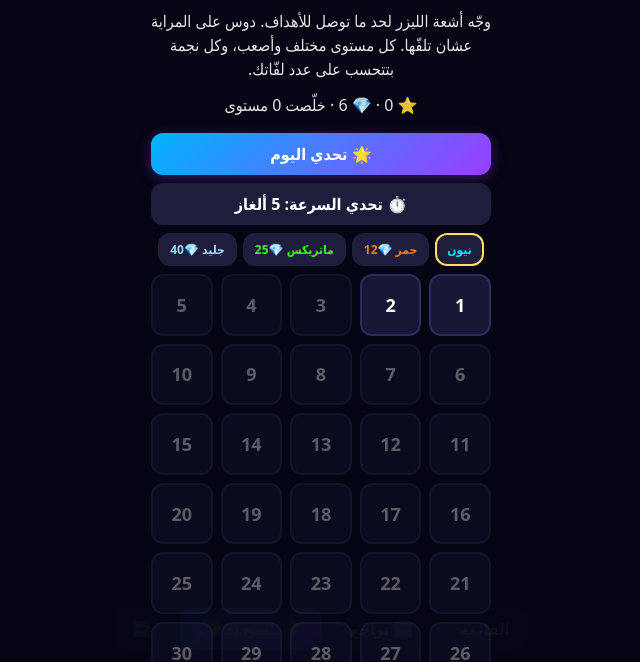
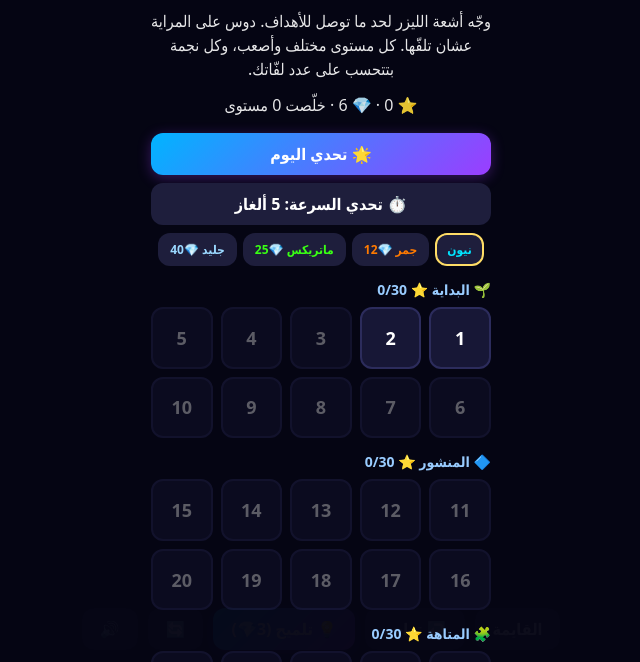
Before and after one commit to mohamedelsayed16399-bit/laser-mirrors-ar, a plain HTML site: page index.html in a window 1280 px wide. Shown: the part 138-800 px from the top of the page, without its empty margins (319-959 px from the left). Drawn offline with Linux system fonts and the light colour scheme.

Commit message:
Update index.html

```diff
--- a/index.html
+++ b/index.html
@@ -20,7 +20,7 @@ p{max-width:340px;line-height:1.5;opacity:.9;margin:6px}
 </style></head><body>
 <div id="top"><span id="lvl"></span><span id="mv"></span><span id="gem"></span></div>
 <canvas id="c"></canvas>
-<div id="bar"><button class="s" id="menub">القايمة</button><button class="s" id="undo">↩️ تراجع</button><button id="hint">💡 تلميح (3💎)</button><button class="s" id="reset">🔄</button></div>
+<div id="bar"><button class="s" id="menub">القايمة</button><button class="s" id="undo">↩️ تراجع</button><button id="hint">💡 تلميح (3💎)</button><button class="s" id="reset">🔄</button><button class="s" id="sndb">🔊</button></div>
 <div class="ov" id="menu"><h1>ليزر المرايا</h1><p>💎 من المستوى 9: المنشور ◆ بيقسم الشعاع لفرعين، لازم تنوّر كل أهداف اللون.</p><p>وجّه أشعة الليزر لحد ما توصل للأهداف. دوس على المراية عشان تلفّها. كل مستوى مختلف وأصعب، وكل نجمة بتتحسب على عدد لفّاتك.</p><p id="sum"></p><div id="grid"></div></div>
 <div class="ov hide" id="win"><h1>برافو!</h1><p id="wres"></p><button id="next">المستوى الجاي ◀</button><button class="s" id="wmenu">القايمة</button></div>
 <script>
@@ -84,6 +84,7 @@ function start(n){ta=null;daily=false;cur=n;L=gen(n);if(!L){L=gen(n+1)}moves=0;h
 function upd(){document.getElementById('lvl').textContent='المستوى '+cur;document.getElementById('mv').textContent='لفّات: '+moves+' / مثالي '+L.par;document.getElementById('gem').textContent='💎 '+sv.gems}
 cv.addEventListener('pointerdown',e=>{if(!L||solvedAt)return;const r=cv.getBoundingClientRect();const x=Math.floor((e.clientX-r.left-OX)/CS),y=Math.floor((e.clientY-r.top-OY)/CS);const c=L.cells[x+','+y];if(c&&c.t==='M'){c.s=c.s==='/'?'\\':'/';moves++;hist.push(x+','+y);hinted=null;beep(420,.08,'square',.04);for(let i=0;i<6;i++)parts.push({x:x+.5,y:y+.5,vx:Math.random()-.5,vy:Math.random()-.5,l:.4,c:'#fff'});upd();if(solved(L))win()}});
 document.getElementById('undo').onclick=()=>{if(!L||solvedAt||!hist.length)return;const k=hist.pop();const c=L.cells[k];c.s=c.s==='/'?'\\':'/';moves++;upd()};
+document.getElementById('sndb').onclick=function(){sv.snd=sv.snd?0:1;persist();this.textContent=sv.snd?'🔊':'🔇'};
 document.getElementById('reset').onclick=()=>ta?nextTA():daily?startDaily():start(cur);
 document.getElementById('hint').onclick=()=>{if(!L||solvedAt)return;if(sv.gems<3){beep(150,.2,'sawtooth');return}for(const k in L.cells){const c=L.cells[k];if(c.t==='M'&&!c.decoy&&c.s!==c.sol){sv.gems-=3;hinted=k;persist();upd();return}}};
 document.getElementById('menub').onclick=()=>{ta=null;showMenu()};document.getElementById('wmenu').onclick=showMenu;
@@ -95,7 +96,8 @@ function win(){if(ta){solvedAt=T;beep(880,.2,'sine',.07);ta.i++;if(ta.i>=5){cons
 function showMenu(){document.getElementById('win').classList.add('hide');const el=document.getElementById('grid');el.innerHTML='';const done=Object.keys(sv.stars).length;const maxu=Math.max(done+1,sv.last);let tot=0;for(const k in sv.stars)tot+=sv.stars[k];document.getElementById('sum').textContent='⭐ '+tot+' · 💎 '+sv.gems+' · خلّصت '+done+' مستوى';
  {const dd=document.createElement('button');dd.textContent=sv.dayDone===String(dayNum())?'🌟 تحدي اليوم (اتحل ✅)':'🌟 تحدي اليوم';dd.style.gridColumn='1 / -1';dd.onclick=startDaily;el.appendChild(dd);const tb=document.createElement('button');tb.className='s';tb.textContent='⏱️ تحدي السرعة: 5 ألغاز'+(sv.taBest?' (أحسن '+sv.taBest.toFixed(1)+' ث)':'');tb.style.gridColumn='1 / -1';tb.onclick=startTA;el.appendChild(tb);
   const th=document.createElement('div');th.style.cssText='grid-column:1/-1;display:flex;gap:6px;justify-content:center;flex-wrap:wrap';THEMES.forEach((t,i)=>{const b=document.createElement('button');b.className='s';const own=(sv.own||[0]).includes(i);b.style.cssText='font-size:12px;padding:6px 10px;border:2px solid '+(sv.theme===i?'#fd6':'transparent')+';color:'+t.c[0];b.textContent=t.n+(own?'':' 💎'+t.cost);b.onclick=()=>{if(!own){if(sv.gems<t.cost)return;sv.gems-=t.cost;sv.own.push(i)}setTheme(i);showMenu()};th.appendChild(b)});el.appendChild(th)}
- for(let i=1;i<=60;i++){const d=document.createElement('div');const unl=i<=maxu+1;d.className='lv'+(unl?'':' lock');d.innerHTML=i+'<small>'+('⭐'.repeat(sv.stars[i]||0))+'</small>';if(unl)d.onclick=()=>start(i);el.appendChild(d)}
+ const PK=['🌱 البداية','🔷 المنشور','🧩 المتاهة','🌈 ثلاثي الألوان','🎓 الأستاذ','👑 الخبير'];
+ for(let i=1;i<=60;i++){if((i-1)%10===0){const h=document.createElement('div');let st=0;for(let j=i;j<i+10;j++)st+=sv.stars[j]||0;h.style.cssText='grid-column:1/-1;text-align:right;font-weight:700;font-size:14px;color:#9cf;margin-top:6px';h.textContent=PK[(i-1)/10]+'  ⭐ '+st+'/30';el.appendChild(h)}const d=document.createElement('div');const unl=i<=maxu+1;d.className='lv'+(unl?'':' lock');d.innerHTML=i+'<small>'+('⭐'.repeat(sv.stars[i]||0))+'</small>';if(unl)d.onclick=()=>start(i);el.appendChild(d)}
  document.getElementById('menu').classList.remove('hide')}
 function X(x){return OX+x*CS}function Y(y){return OY+y*CS}
 function loop(ts){T=ts/1000;if(ta&&!solvedAt)document.getElementById('mv').textContent='⏱️ '+((performance.now()-ta.t0)/1000).toFixed(1)+' ث';draw();requestAnimationFrame(loop)}
@@ -115,6 +117,6 @@ function draw(){g.setTransform(DPR,0,0,DPR,0,0);g.clearRect(0,0,W,H);if(!L)retur
   else if(cell.t==='M'){g.fillStyle='rgba(255,255,255,.06)';g.fillRect(cx-CS*.45,cy-CS*.45,CS*.9,CS*.9);g.strokeStyle=hinted===key&&Math.floor(T*4)%2?'#fd6':'#cfe8ff';g.lineWidth=hinted===key?7:5;g.lineCap='round';g.beginPath();if(cell.s==='/'){g.moveTo(cx-h,cy+h);g.lineTo(cx+h,cy-h)}else{g.moveTo(cx-h,cy-h);g.lineTo(cx+h,cy+h)}g.stroke()}}
  if(cur===1&&moves===0&&!daily&&!ta&&!solvedAt){g.fillStyle='#fff';g.font='700 15px system-ui';g.textAlign='center';g.globalAlpha=.6+.4*Math.sin(T*5);g.fillText('👆 دوس على المراية عشان تلفها',W/2,OY+CS*L.N+28);g.globalAlpha=1}
  for(const p of parts){p.x+=p.vx*.02;p.y+=p.vy*.02;p.l-=.016}parts=parts.filter(p=>p.l>0);for(const p of parts){g.globalAlpha=Math.max(0,p.l);g.fillStyle=p.c;g.fillRect(X(p.x),Y(p.y),4,4)}g.globalAlpha=1}
-COLS=THEMES[sv.theme||0].c;rs();showMenu();
+COLS=THEMES[sv.theme||0].c;document.getElementById('sndb').textContent=sv.snd?'🔊':'🔇';rs();showMenu();
 window.__t={start,state:()=>L,solved,gen,trace,click:(x,y)=>{const c=L.cells[x+','+y];if(c&&c.t==='M'){c.s=c.s==='/'?'\\':'/';moves++;if(solved(L))win()}}};
 </script></body></html>
```
